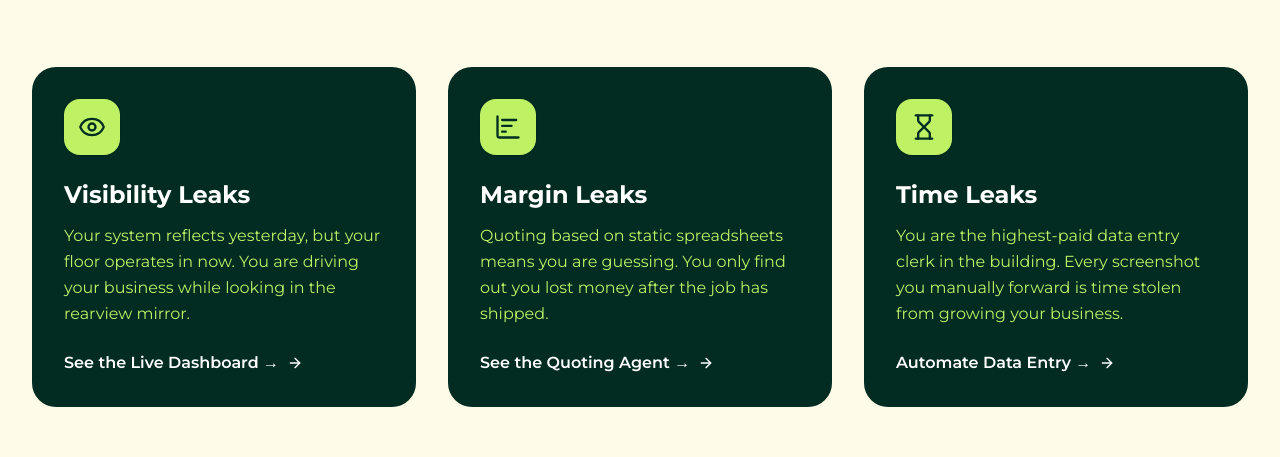
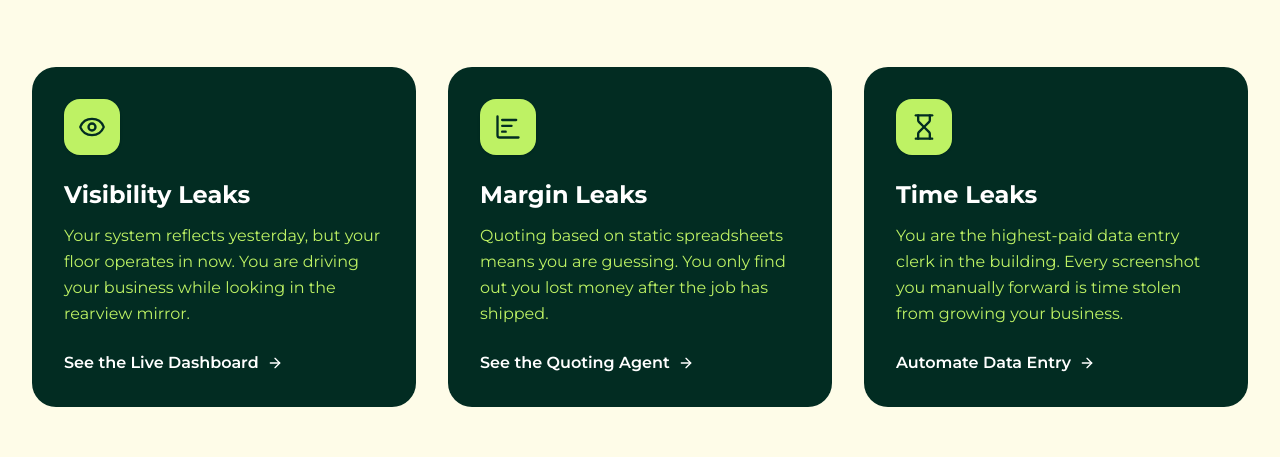
Before and after one commit to dabbygabby/agentworks-mfg, a Next.js app: page / in a window 1280 px wide. Shown: the part 1210-1667 px from the top of the page. Built offline with nearby package versions, Linux system fonts and the light colour scheme.

Commit message:
added animations

```diff
--- a/src/components/home/PainPointSection.tsx
+++ b/src/components/home/PainPointSection.tsx
@@ -2,6 +2,10 @@ import React from 'react';
 import Section from '../ui/Section';
 import Link from 'next/link';
 import { Hourglass, ArrowRight, Eye, ChartBarDecreasing } from 'lucide-react';
+import { motion } from 'framer-motion';
+
+// Create a motion-enabled version of the Next.js Link component
+const MotionLink = motion(Link);
 
 const PainPointSection = () => {
     const painPoints = [
@@ -9,7 +13,7 @@ const PainPointSection = () => {
             icon: Eye,
             headline: () => { return ("Visibility Leaks") },
             copy: "Your system reflects yesterday, but your floor operates in now. You are driving your business while looking in the rearview mirror.",
-            cta: "See the Live Dashboard →",
+            cta: "See the Live Dashboard",
             href: "/how-it-works",
             color: "green"
         },
@@ -17,7 +21,7 @@ const PainPointSection = () => {
             icon: ChartBarDecreasing,
             headline: () => { return ("Margin Leaks") },
             copy: "Quoting based on static spreadsheets means you are guessing. You only find out you lost money after the job has shipped.",
-            cta: "See the Quoting Agent →",
+            cta: "See the Quoting Agent",
             href: "/how-it-works",
             color: "green"
         },
@@ -25,7 +29,7 @@ const PainPointSection = () => {
             icon: Hourglass,
             headline: () => { return ("Time Leaks") },
             copy: "You are the highest-paid data entry clerk in the building. Every screenshot you manually forward is time stolen from growing your business.",
-            cta: "Automate Data Entry →",
+            cta: "Automate Data Entry",
             href: "/how-it-works",
             color: "green"
         }
@@ -42,10 +46,48 @@ const PainPointSection = () => {
         green: "text-[#022c22]",
     };
 
+    // Animation Variants
+    const containerVariants = {
+        hidden: { opacity: 0 },
+        visible: {
+            opacity: 1,
+            transition: {
+                staggerChildren: 0.2, // Delay between each item appearing
+                delayChildren: 0.1
+            }
+        }
+    };
+
+    const itemVariants = {
+        hidden: {
+            opacity: 0,
+            y: 30 // Start 30px lower
+        },
+        visible: {
+            opacity: 1,
+            y: 0,
+            transition: {
+                duration: 0.7,
+                ease: [0.21, 0.47, 0.32, 0.98] // Custom "soothing" ease-out curve
+            }
+        }
+    };
+
     return (
         <Section className="">
-            <div className="max-w-7xl mx-auto">
-                <div className="text-center mb-16">
+            <motion.div
+                className="max-w-7xl mx-auto"
+                initial="hidden"
+                whileInView="visible"
+                viewport={{ once: true, margin: "-100px" }} // Triggers when element is 100px into view
+                variants={containerVariants}
+            >
+                {/* Animated Header */}
+                <motion.div
+                    //@ts-expect-error no error
+                    variants={itemVariants}
+                    className="text-center mb-16"
+                >
                     <h2 className="text-3xl md:text-5xl font-bold text-[#022c22] mb-6">
                         Your System Says One Thing. <br />
                         Your <span className="text-[#65a30d]">Balance Sheet</span> Says Another.
@@ -54,17 +96,22 @@ const PainPointSection = () => {
                         Whether you run on SAP, Tally, or Excel. <br className="hidden md:block" />
                         Manual updates mean you are managing history, not reality.
                     </p>
-                </div>
+                </motion.div>
 
                 <div className="grid grid-cols-1 md:grid-cols-3 gap-8">
                     {painPoints.map((point, index) => {
                         const Icon = point.icon;
                         return (
-                            <Link
+                            <MotionLink
                                 key={index}
                                 href={point.href}
-                                className={`group p-8 rounded-3xl transition-all duration-300 hover:shadow-2xl hover:-translate-y-1 ${colorClasses[point.color as keyof typeof colorClasses]}`}>
-                                <div className={`w-14 h-14 rounded-2xl bg-[#BEF264] flex items-center justify-center mb-6 ${iconColorClasses[point.color as keyof typeof iconColorClasses]} shadow-sm group-hover:scale-110 transition-transform`}>
+                                //@ts-expect-error no error
+                                variants={itemVariants} // Inherits the stagger from parent
+                                //@ts-expect-error no error
+                                className={`group p-8 rounded-3xl transition-all duration-300 hover:shadow-2xl hover:-translate-y-1 ${colorClasses[point.color]}`}
+                            >
+                                {/* @ts-expect-error no error */}
+                                <div className={`w-14 h-14 rounded-2xl bg-[#BEF264] flex items-center justify-center mb-6 ${iconColorClasses[point.color]} shadow-sm group-hover:scale-110 transition-transform`}>
                                     <Icon className="w-7 h-7" />
                                 </div>
                                 <h3 className="text-2xl font-bold text-white mb-3">
@@ -77,11 +124,11 @@ const PainPointSection = () => {
                                     {point.cta}
                                     <ArrowRight className="w-4 h-4 group-hover:translate-x-1 transition-transform" />
                                 </div>
-                            </Link>
+                            </MotionLink>
                         );
                     })}
                 </div>
-            </div>
+            </motion.div>
         </Section>
     );
 };
```
